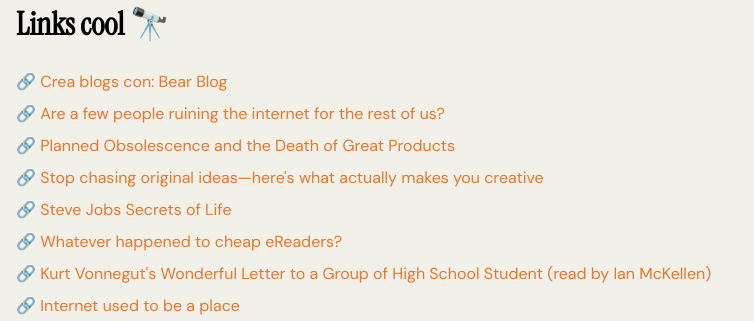
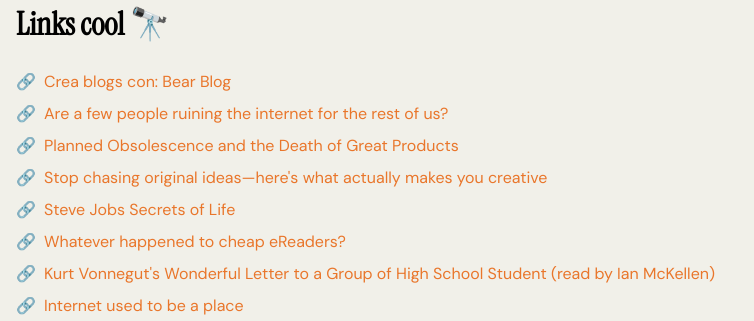
Before and after one commit to adrojodev/garden, an Astro site: page / in a window 1280 px wide. Shown: the part 676-997 px from the top of the page, 112-866 px from the left. Built offline with nearby package versions, Linux system fonts and the light colour scheme; Astro itself is replaced by a stand-in of ours.

Commit message:
Fix links and posts style

```diff
--- a/src/components/Link.astro
+++ b/src/components/Link.astro
@@ -1,6 +1,6 @@
 ---
 const { text, url } = Astro.props;
 ---
-<li>
-    🔗 <a target="_blank" class="underline md:hover:underline md:no-underline visited:text-[#41644A]" href={url}>{text}</a>
+<li class="flex gap-2 items-start">
+    <span>🔗</span>{" "}<a target="_blank" class="underline md:hover:underline md:no-underline visited:text-[#41644A]" href={url}>{text}</a>
 </li>
--- a/src/components/PostLink.astro
+++ b/src/components/PostLink.astro
@@ -3,5 +3,5 @@
 ---
 
 <li class="flex gap-2 items-start">
-    → <a class="text-[#E9762B] visited:text-[#834b26] flex gap-2 underline md:hover:underline md:no-underline" href={`/posts/${url}`}>{text}</a>
+    <span>→</span>{" "}<a class="text-[#E9762B] visited:text-[#834b26] flex gap-2 underline md:hover:underline md:no-underline" href={`/posts/${url}`}>{text}</a>
 </li>
```
